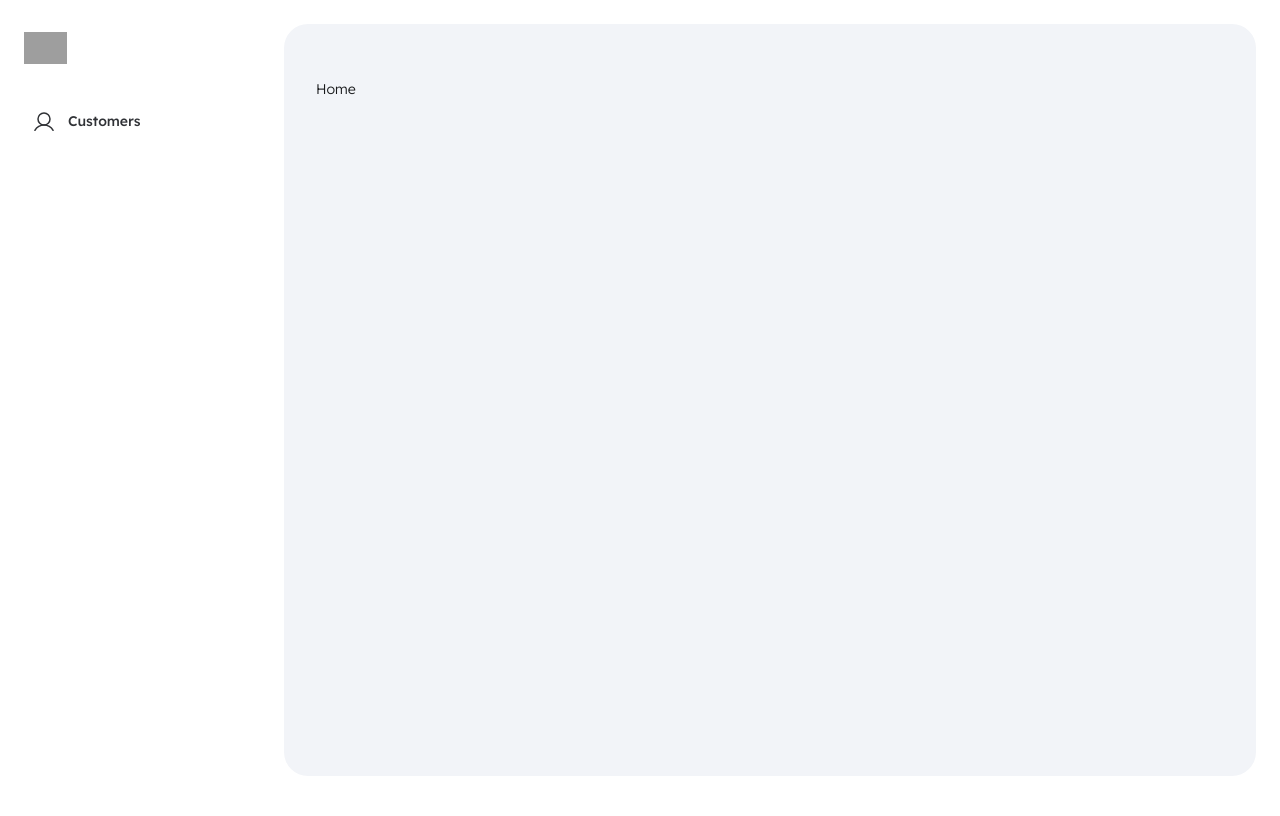
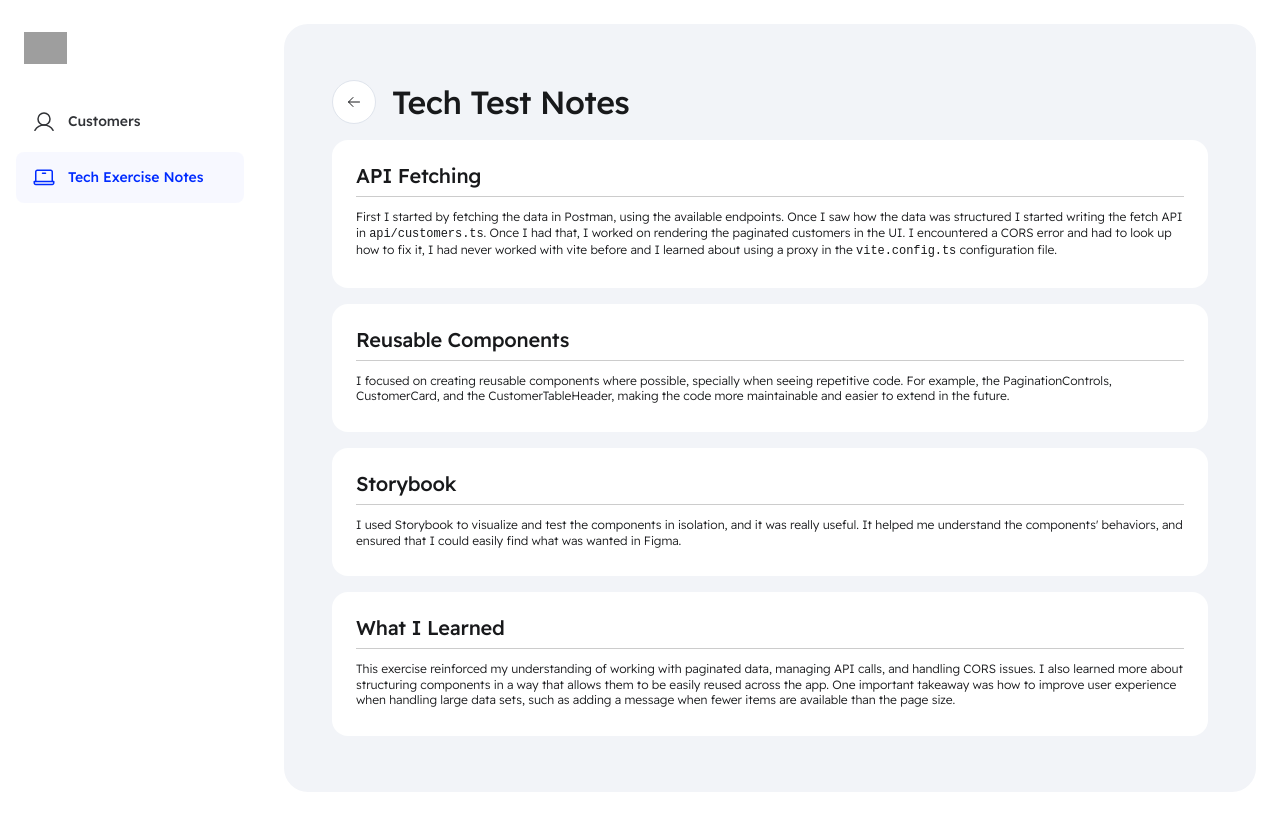
Before and after one commit to violetacf/customers-api, a React (Vite) app: page / in a window 1280 px wide. Built offline with nearby package versions, Linux system fonts and the light colour scheme; grey boxes are pictures that could not be loaded.

Commit message:
Add tech test notes

```diff
--- a/src/App.tsx
+++ b/src/App.tsx
@@ -2,12 +2,14 @@ import { CustomersHome } from "$/routes/CustomersHome";
 import { SidebarNavbarLayout } from "$/ui/layouts/sidebar-navbar-layout/sidebar-navbar-layout";
 import { BrowserRouter, Route, Routes } from "react-router";
 import { CustomerDetails } from "./ui/pages/customers/customers-detail";
+import { TechTestNotes } from "./ui/pages/tech-test-notes/tech-test-notes";
+
 function App() {
   return (
     <BrowserRouter>
       <Routes>
         <Route element={<SidebarNavbarLayout />}>
-          <Route path="/" element={<div>Home</div>} />
+          <Route path="/" element={<TechTestNotes />} />
           <Route path="customers">
             <Route index element={<CustomersHome />} />
             <Route path=":customerId" element={<CustomerDetails />} />
--- a/src/ui/layouts/sidebar-navbar-layout/sidebar-navbar-layout.tsx
+++ b/src/ui/layouts/sidebar-navbar-layout/sidebar-navbar-layout.tsx
@@ -12,6 +12,7 @@ export const SidebarNavbarLayout: FC = () => {
       <SidebarContainer>
         <Sidebar>
           <NavTab icon="user" label="Customers" to="/customers" />
+          <NavTab icon="laptop" label="Tech Exercise Notes" to="/" />
         </Sidebar>
       </SidebarContainer>
       <Main>
--- /dev/null
+++ b/src/ui/pages/tech-test-notes/tech-test-notes.tsx
@@ -0,0 +1,49 @@
+import { BaseContainer } from "$/ui/components/container/base-container";
+import { BackButton } from "$/ui/components/buttons/back-button/back-button";
+import { Heading } from "$/ui/components/heading/heading";
+import { TechTestCard } from "./components/TechTestCard";
+
+export function TechTestNotes() {
+  return (
+    <BaseContainer>
+      <BaseContainer layout="row" noPadding alignItemsCenter>
+        <BackButton to="/customers" />
+        <Heading $level={1} typography="headline2">
+          Tech Test Notes
+        </Heading>
+      </BaseContainer>
+
+      <TechTestCard title="API Fetching">
+        First I started by fetching the data in Postman, using the available
+        endpoints. Once I saw how the data was structured I started writing the
+        fetch API in <code>api/customers.ts</code>. Once I had that, I worked on
+        rendering the paginated customers in the UI. I encountered a CORS error
+        and had to look up how to fix it, I had never worked with vite before
+        and I learned about using a proxy in the <code>vite.config.ts</code>{" "}
+        configuration file.
+      </TechTestCard>
+
+      <TechTestCard title="Reusable Components">
+        I focused on creating reusable components where possible, specially when
+        seeing repetitive code. For example, the PaginationControls,
+        CustomerCard, and the CustomerTableHeader, making the code more
+        maintainable and easier to extend in the future.
+      </TechTestCard>
+
+      <TechTestCard title="Storybook">
+        I used Storybook to visualize and test the components in isolation, and
+        it was really useful. It helped me understand the components' behaviors,
+        and ensured that I could easily find what was wanted in Figma.
+      </TechTestCard>
+
+      <TechTestCard title="What I Learned">
+        This exercise reinforced my understanding of working with paginated
+        data, managing API calls, and handling CORS issues. I also learned more
+        about structuring components in a way that allows them to be easily
+        reused across the app. One important takeaway was how to improve user
+        experience when handling large data sets, such as adding a message when
+        fewer items are available than the page size.
+      </TechTestCard>
+    </BaseContainer>
+  );
+}
```
